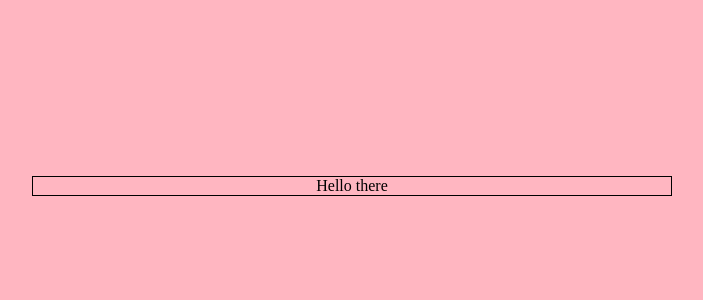
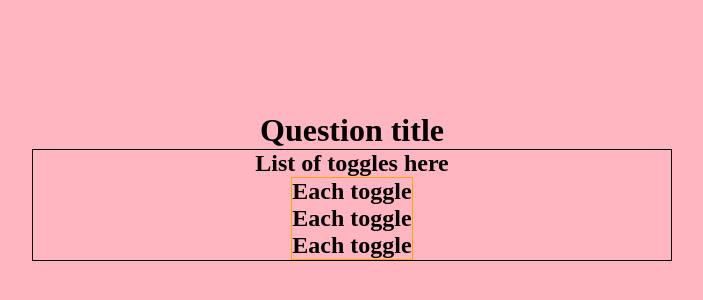
Before and after one commit to michellelclement/react-toggle, a React (Create React App) app: page / in a window 1280 px wide. Shown: the part 214-514 px from the top of the page, without its empty margins (288-991 px from the left). Built offline with nearby package versions, Linux system fonts and the light colour scheme.

Commit message:
Add initial components

```diff
--- a/src/App.js
+++ b/src/App.js
@@ -1,10 +1,16 @@
+//Import components
+import Toggles from "./components/Toggles";
+import Toggle from "./components/Toggle";
+
 //Import styles
 import "./styles/app.scss";
 
 function App() {
   return (
     <div className="app">
-      <div className="toggle">Hello there</div>
+      <h1>Question title</h1>
+
+      <Toggles />
     </div>
   );
 }
--- /dev/null
+++ b/src/components/Toggle.js
@@ -0,0 +1,13 @@
+import React from "react";
+
+const Toggle = () => {
+  return (
+    <div className="toggle">
+      <h2>Each toggle</h2>
+      <h2>Each toggle</h2>
+      <h2>Each toggle</h2>
+    </div>
+  );
+};
+
+export default Toggle;
--- /dev/null
+++ b/src/components/Toggles.js
@@ -0,0 +1,13 @@
+import React from "react";
+import Toggle from "./Toggle";
+
+const Toggles = () => {
+  return (
+    <div className="toggles">
+      <h2>List of toggles here</h2>
+      <Toggle />
+    </div>
+  );
+};
+
+export default Toggles;
--- a/src/styles/_toggle.scss
+++ b/src/styles/_toggle.scss
@@ -1,6 +1,3 @@
 .toggle {
-  width: 50%;
-  display: flex;
-  justify-content: center;
-  border: 1px solid black;
+  border: 1px solid orange;
 }
--- /dev/null
+++ b/src/styles/_toggles.scss
@@ -0,0 +1,8 @@
+.toggles {
+  width: 50%;
+  display: flex;
+  justify-content: center;
+  flex-direction: column;
+  align-items: center;
+  border: 1px solid black;
+}
--- a/src/styles/app.scss
+++ b/src/styles/app.scss
@@ -1,4 +1,5 @@
 @import "./_toggle.scss";
+@import "./_toggles.scss";
 
 * {
   margin: 0;
@@ -11,6 +12,7 @@
   height: 100vh;
   background-color: lightpink;
   display: flex;
+  flex-direction: column;
   align-items: center;
   justify-content: center;
 }
```
